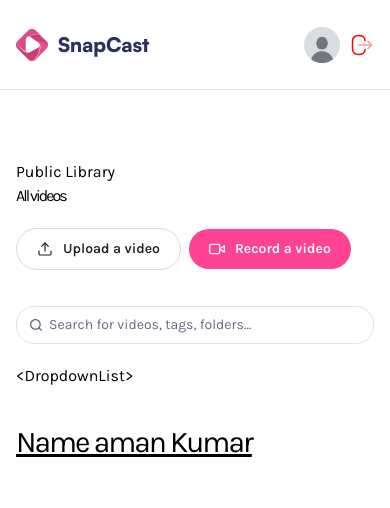
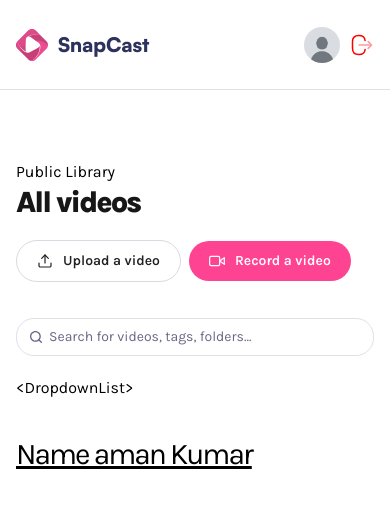
Before and after one commit to amank55/SnapCast, a Next.js app: page / in a window 390 px wide. Shown: the top 508 px of the page. Built offline with nearby package versions, Linux system fonts and the light colour scheme.

Commit message:
Enhance Header component styling and layout. Updated global styles for header alignment and text properties, modified page layout for improved responsiveness, and added navigation functionality in the Navbar component.

```diff
--- a/app/(root)/page.tsx
+++ b/app/(root)/page.tsx
@@ -3,7 +3,7 @@ import React from 'react'
 
 const page = () => {
   return (
-    <main className='wrapper page'>
+    <main className="max-w-[1440px] w-full px-4 sm:px-6 lg:px-8 flex flex-col min-h-screen pt-12.5 pb-20 gap-9">
       <Header title="All videos" subHeader="Public Library"/>
       <h1 className='text-3xl font-karla underline'>Name aman Kumar
       </h1>
--- /dev/null
+++ b/app/(root)/profile/[id]/page.tsx
@@ -0,0 +1,10 @@
+import React from 'react'
+
+const Page = async({params}:ParamsWithSearch) => {
+    const {id} = await params
+  return (
+    <div className='text-2xl font-karla'>USER ID: {id}</div>
+  )
+}
+
+export default Page
--- a/app/globals.css
+++ b/app/globals.css
@@ -670,4 +670,13 @@
       }
     }
   }
+
+  .header-container > article {
+    text-align: left !important;
+    align-items: flex-start !important;
+  }
+  .header-container > article > h1 {
+    color: #171717 !important;
+    font-weight: 800 !important;
+  }
 }
--- a/components/header.tsx
+++ b/components/header.tsx
@@ -5,7 +5,7 @@ import { ICONS } from '@/constants'
 const Header = ({subHeader,title,userImg}: SharedHeaderProps) => {
   return (
     <header className='header'>
-        <section className='header-container'>
+        <section className="header-container items-start">
             <div className='details'>
             {userImg &&(
                 <Image src={userImg ||'/assets/images/dummy.jpg'} alt ="user" width = {66} height = {66} className="rounded-full"/>
@@ -13,9 +13,9 @@ const Header = ({subHeader,title,userImg}: SharedHeaderProps) => {
             </div>
 
 
-            <article>
+            <article className="flex-1 text-left">
                 <p>{subHeader}</p>
-                <h1>{title}</h1>
+                <h1 className="text-dark-200 text-3xl">{title}</h1>
             </article>
 
             <aside>
--- a/components/navbar.tsx
+++ b/components/navbar.tsx
@@ -1,10 +1,14 @@
-
+'use client'
 import Image from 'next/image'
 import Link from 'next/link'
+import { useRouter } from 'next/navigation'
 import React from 'react'
 
 const user ={}
 const Navbar = () => {
+  const router = useRouter()
+
+
   return (
     <header className='navbar'>
         <nav>
@@ -15,7 +19,7 @@ const Navbar = () => {
 
            {user &&(
             <figure>
-              <button>
+              <button onClick={() => router.push('/profile/123456')}>
                 <Image src="/assets/images/dummy.jpg" alt='dummy' width={36} height={36} className='rounded-full aspect-square'/>
               </button>
               <button className='cursor-pointer'>
```
